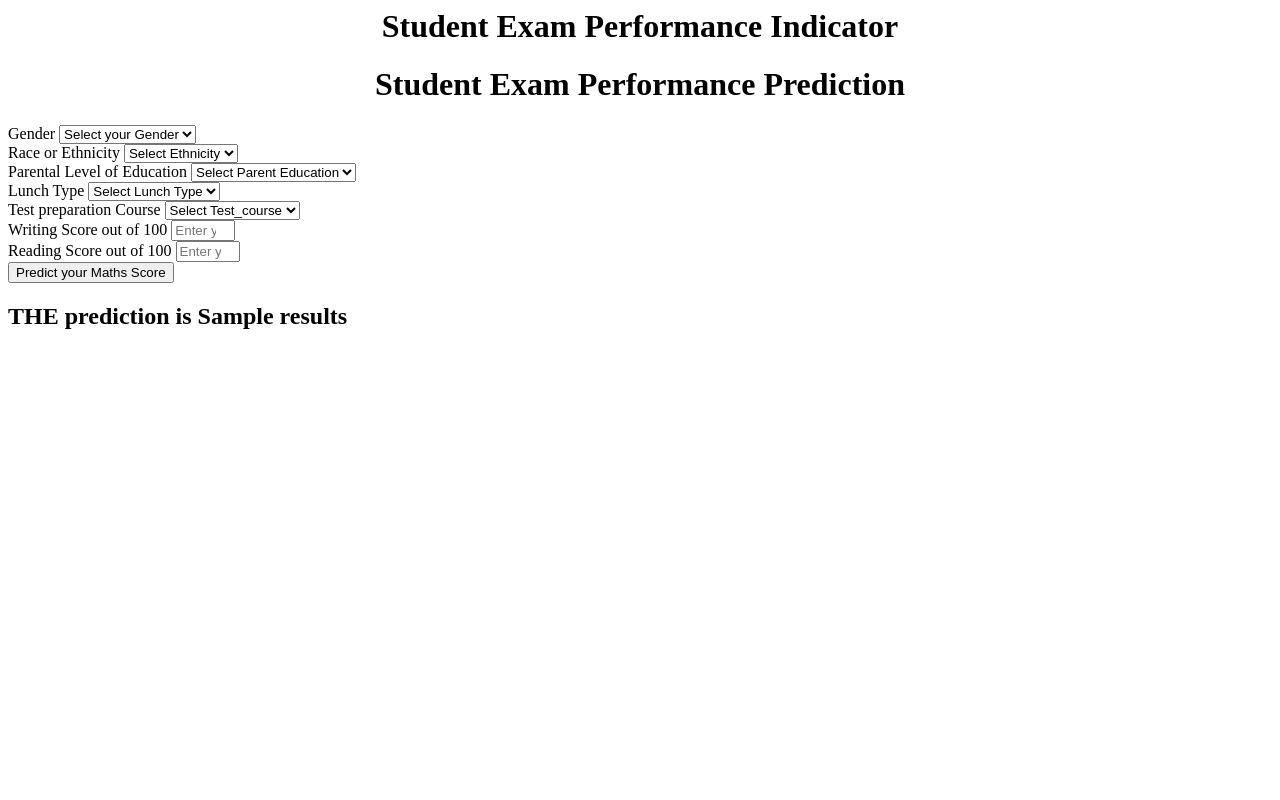
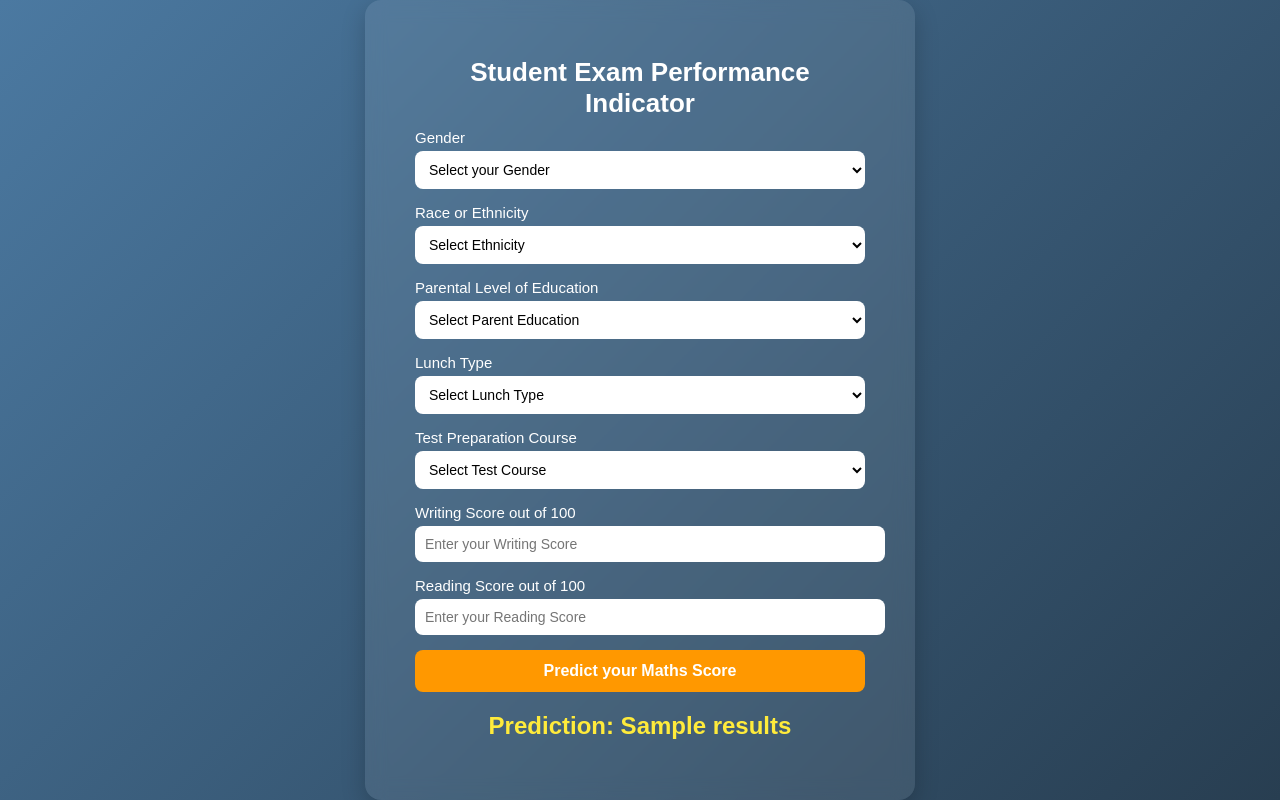
Before and after one commit to nagasai-chowdary-gituser/mlprojects, a Flask app: template templates/home.html in a window 1280 px wide. Run offline with Flask 3, Linux system fonts and the light colour scheme; the template is opened without the code that fills it: most values are stand-ins (such as "Sample title", 1, 10 or a date in 2020).

Commit message:
huge chnage in home page

```diff
--- a/templates/home.html
+++ b/templates/home.html
@@ -1,116 +1,142 @@
-<html>
-<body>
-    <div class="login">
-       <h1>Student Exam Performance Indicator</h1>
+<!DOCTYPE html>
+<html lang="en">
+<head>
+<meta charset="UTF-8" />
+<meta name="viewport" content="width=device-width, initial-scale=1.0" />
+<title>Student Exam Performance Indicator</title>
+<style>
+    body {
+        margin: 0;
+        padding: 0;
+        font-family: "Poppins", sans-serif;
+        background: linear-gradient(135deg, #4b79a1, #283e51);
+        display: flex;
+        justify-content: center;
+        align-items: center;
+        min-height: 100vh;
+        color: #fff;
+    }
 
-       <form action="{{ url_for('predict_datapoint')}}" method="post">
-        <h1>
-            <legend>Student Exam Performance Prediction</legend>
-        </h1>
-        <div class="mb-3">
-            <label class="form-label">Gender</label>
-            <select class="form-control" name="gender" placeholder="Enter you Gender" required>
-                <option class="placeholder" selected disabled value="">Select your Gender</option>
-                <option value="male">
-                    Male
-                </option>
-                <option value="female">
-                    Female
-                </option>
-            </select>
-        </div>
-        <div class="mb-3">
-            <label class="form-label">Race or Ethnicity</label>
-            <select class="form-control" name="ethnicity" placeholder="Enter you ethnicity" required>
-                <option class="placeholder" selected disabled value="">Select Ethnicity</option>
-                <option value="group A">
-                    Group A
-                </option>
-                <option value="group B">
-                    Group B
-                </option>
-                <option value="group C">
-                    Group C
-                </option>
-                <option value="group D">
-                    Group D
-                </option>
-                <option value="group E">
-                    Group E
-                </option>
-            </select>
-        </div>
-        <div class="mb-3">
-            <label class="form-label">Parental Level of Education</label>
-            <select class="form-control" name="parental_level_of_education"
-                placeholder="Enter you Parent Education" required>
-                <option class="placeholder" selected disabled value="">Select Parent Education</option>
-                <option value="associate's degree">
-                    associate's degree
-                </option>
-                <option value="bachelor's degree">
-                    bachelor's degree
-                </option>
-                <option value="high school">
-                    high school
-                </option>
-                <option value="master's degree">
-                    master's degree
-                </option>
-                <option value="some college">
-                    some college
-                </option>
-                <option value="some high school">
-                    some high school
-                </option>
-            </select>
-        </div>
-        <div class="mb-3">
-            <label class="form-label">Lunch Type</label>
-            <select class="form-control" name="lunch" placeholder="Enter you Lunch" required>
-                <option class="placeholder" selected disabled value="">Select Lunch Type</option>
-                <option value="free/reduced">
-                    free/reduced
-                </option>
-                <option value="standard">
-                    standard
-                </option>
-            </select>
-        </div>
-        <div class="mb-3">
-            <label class="form-label">Test preparation Course</label>
-            <select class="form-control" name="test_preparation_course" placeholder="Enter you Course"
-                required>
-                <option class="placeholder" selected disabled value="">Select Test_course</option>
-                <option value="none">
-                    None
-                </option>
-                <option value="completed">
-                    Completed
-                </option>
-            </select>
-        </div>
-        <div class="mb-3">
-            <label class="form-label">Writing Score out of 100</label>
-            <input class="form-control" type="number" name="reading_score"
-                placeholder="Enter your Reading score" min='0' max='100' />
-        </div>
-        <div class="mb-3">
-            <label class="form-label">Reading Score out of 100</label>
-            <input class="form-control" type="number" name="writing_score"
-                placeholder="Enter your Reading Score" min='0' max='100' />
-        </div>
-        <div class="mb-3">
-            <input class="btn btn-primary" type="submit" value="Predict your Maths Score" required />
-        </div>
-    </form>
-    <h2>
-       THE  prediction is {{results}}
-    </h2>
-   <body>
-</html>
-<style>
-    h1{
-        text-align-last: center;
+    .container {
+        background: #ffffff15;
+        backdrop-filter: blur(10px);
+        padding: 40px 50px;
+        border-radius: 16px;
+        width: 450px;
+        box-shadow: 0 8px 25px rgba(0, 0, 0, 0.2);
+        animation: fadeIn 0.6s ease-in-out;
+    }
+
+    @keyframes fadeIn {
+        from { opacity: 0; transform: translateY(20px); }
+        to { opacity: 1; transform: translateY(0); }
+    }
+
+    h1 {
+        text-align: center;
+        font-size: 26px;
+        margin-bottom: 10px;
+        font-weight: 600;
+    }
+
+    h2 {
+        text-align: center;
+        margin-top: 20px;
+        color: #ffeb3b;
+    }
+
+    label {
+        font-size: 15px;
+        margin-bottom: 5px;
+        display: block;
+        font-weight: 500;
+    }
+
+    .form-control {
+        width: 100%;
+        padding: 10px;
+        border-radius: 8px;
+        border: none;
+        background: #fff;
+        margin-bottom: 15px;
+        font-size: 14px;
+    }
+
+    .btn-primary {
+        width: 100%;
+        background-color: #ff9800;
+        color: #fff;
+        padding: 12px;
+        border: none;
+        border-radius: 8px;
+        cursor: pointer;
+        font-size: 16px;
+        font-weight: 600;
+        transition: 0.3s;
+    }
+
+    .btn-primary:hover {
+        background-color: #e68900;
     }
 </style>
+</head>
+<body>
+    <div class="container">
+        <h1>Student Exam Performance Indicator</h1>
+
+        <form action="{{ url_for('predict_datapoint')}}" method="post">
+            <label>Gender</label>
+            <select class="form-control" name="gender" required>
+                <option selected disabled value="">Select your Gender</option>
+                <option value="male">Male</option>
+                <option value="female">Female</option>
+            </select>
+
+            <label>Race or Ethnicity</label>
+            <select class="form-control" name="ethnicity" required>
+                <option selected disabled value="">Select Ethnicity</option>
+                <option value="group A">Group A</option>
+                <option value="group B">Group B</option>
+                <option value="group C">Group C</option>
+                <option value="group D">Group D</option>
+                <option value="group E">Group E</option>
+            </select>
+
+            <label>Parental Level of Education</label>
+            <select class="form-control" name="parental_level_of_education" required>
+                <option selected disabled value="">Select Parent Education</option>
+                <option value="associate's degree">associate's degree</option>
+                <option value="bachelor's degree">bachelor's degree</option>
+                <option value="high school">high school</option>
+                <option value="master's degree">master's degree</option>
+                <option value="some college">some college</option>
+                <option value="some high school">some high school</option>
+            </select>
+
+            <label>Lunch Type</label>
+            <select class="form-control" name="lunch" required>
+                <option selected disabled value="">Select Lunch Type</option>
+                <option value="free/reduced">free/reduced</option>
+                <option value="standard">standard</option>
+            </select>
+
+            <label>Test Preparation Course</label>
+            <select class="form-control" name="test_preparation_course" required>
+                <option selected disabled value="">Select Test Course</option>
+                <option value="none">None</option>
+                <option value="completed">Completed</option>
+            </select>
+
+            <label>Writing Score out of 100</label>
+            <input class="form-control" type="number" name="reading_score" placeholder="Enter your Writing Score" min="0" max="100" />
+
+            <label>Reading Score out of 100</label>
+            <input class="form-control" type="number" name="writing_score" placeholder="Enter your Reading Score" min="0" max="100" />
+
+            <button class="btn-primary" type="submit">Predict your Maths Score</button>
+        </form>
+
+        <h2>Prediction: {{ results }}</h2>
+    </div>
+</body>
+</html>
```
